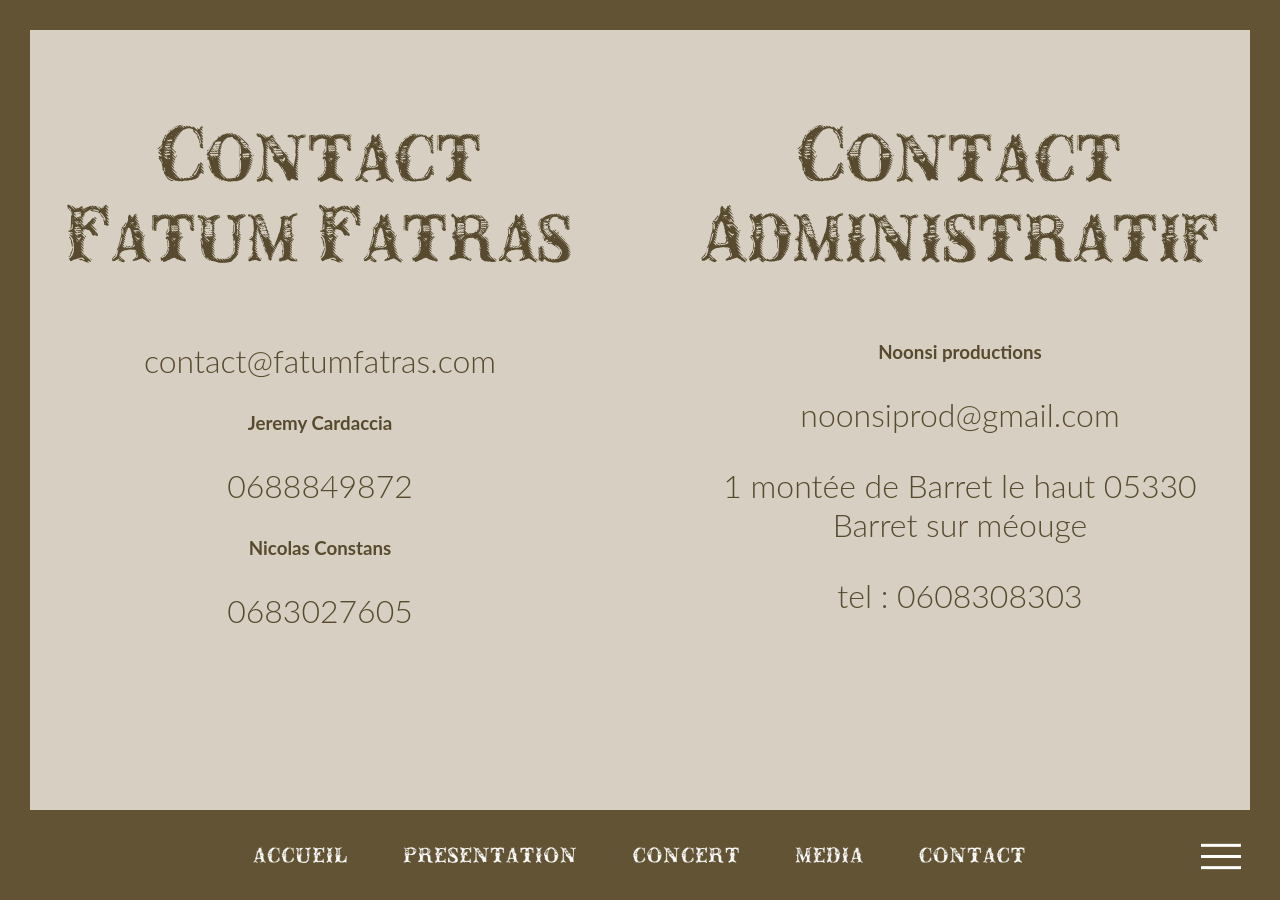
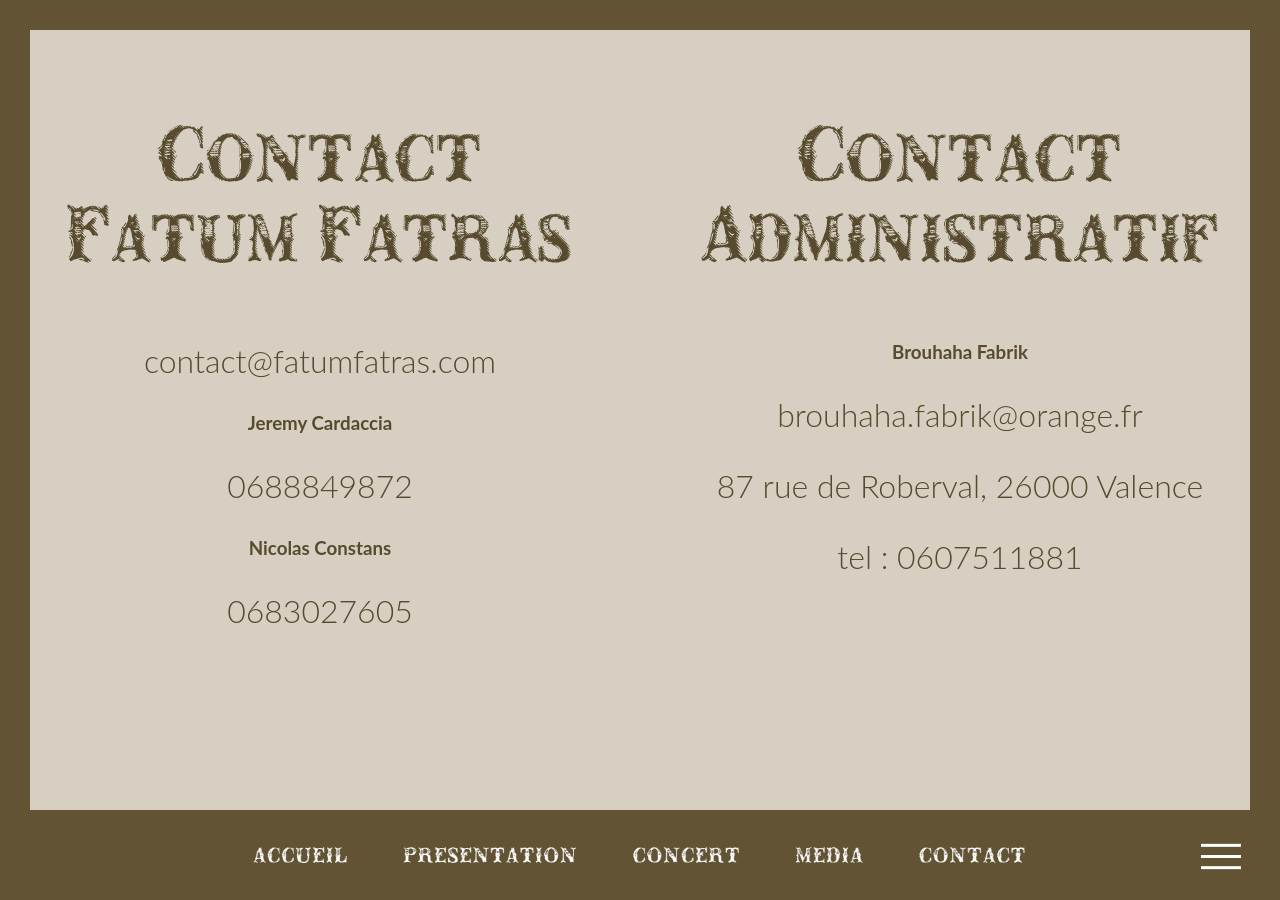
Before and after one commit to ftmftrs/ftmftrs.github.io, a Jekyll site: the page built from contact/index.html, in a window 1280 px wide. Built offline with Jekyll 4.4.1, drawn with Linux system fonts in a browser that asks for light colours; some web fonts are replaced; Markdown is read by kramdown in place of the engine named in the settings; comment, search, counter and statistics services are not loaded.

Commit message:
Update index.html

```diff
--- a/contact/index.html
+++ b/contact/index.html
@@ -16,10 +16,10 @@
         </article>
         <article class="cbp-so-side cbp-so-side-right center">
             <h2>Contact<br>Administratif</h2>
-            <h3>Noonsi productions</h3>
-            <p>noonsiprod@gmail.com</p>
-            <p>1 montée de Barret le haut 05330 Barret sur méouge</p>
-            <p>tel : 0608308303</p>
+            <h3>Brouhaha Fabrik</h3>
+            <p>brouhaha.fabrik@orange.fr</p>
+            <p>87 rue de Roberval, 26000 Valence </p>
+            <p>tel : 0607511881</p>
         </article>
     </section>
 </div>
```
